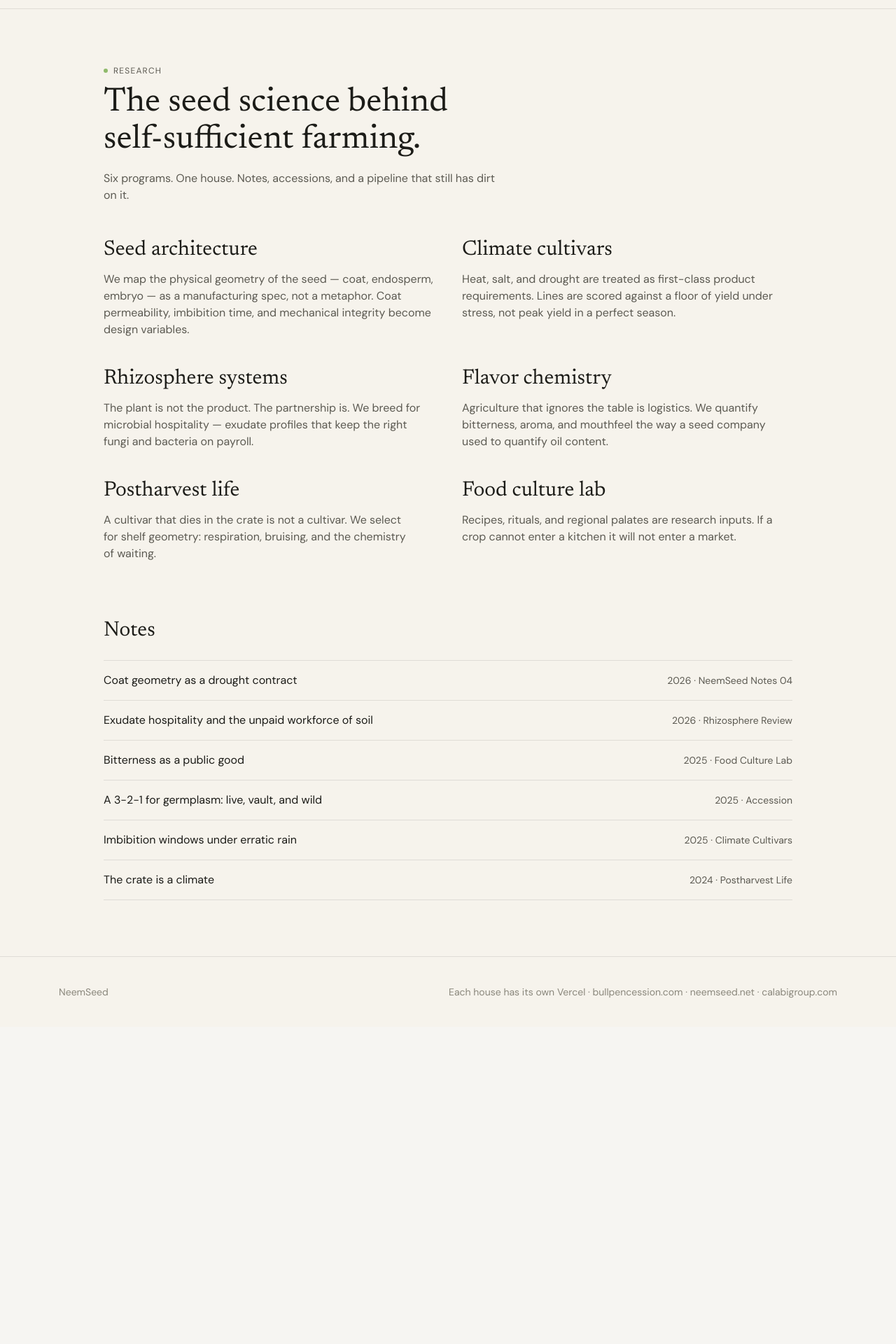
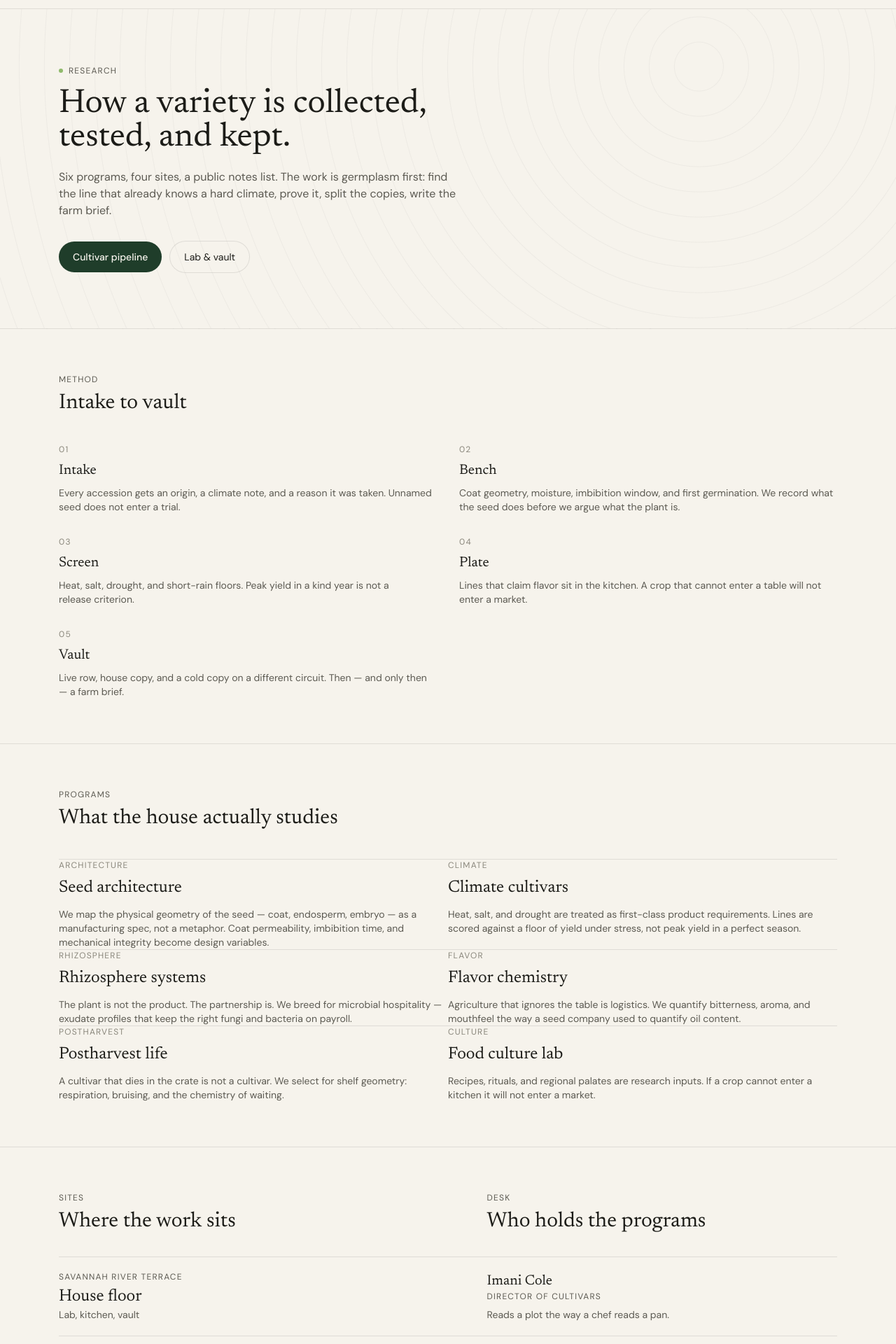
Before and after one commit to nbaldwin09/neemseed, a React (Vite) app: page /research in a window 1280 px wide. Shown: the part 60-1980 px from the top of the page at 70% size. Before the commit the page ends 1527 px from the top, so only its background shows below. Built offline with nearby package versions, Linux system fonts and the light colour scheme.

Commit message:
Make Research look like a working seed-science house

```diff
--- a/src/routes/research.tsx
+++ b/src/routes/research.tsx
@@ -1,35 +1,152 @@
-import { createFileRoute } from "@tanstack/react-router";
-import { SimplePage } from "@/components/simple-page";
-import { PAPERS, PROGRAMS } from "@/lib/neem/content";
+import { createFileRoute, Link } from "@tanstack/react-router";
+import { PAPERS, PEOPLE, PROGRAMS, SITES } from "@/lib/neem/content";
 
 export const Route = createFileRoute("/research")({ component: ResearchPage });
 
+const METHOD = [
+  {
+    step: "01",
+    title: "Intake",
+    body: "Every accession gets an origin, a climate note, and a reason it was taken. Unnamed seed does not enter a trial.",
+  },
+  {
+    step: "02",
+    title: "Bench",
+    body: "Coat geometry, moisture, imbibition window, and first germination. We record what the seed does before we argue what the plant is.",
+  },
+  {
+    step: "03",
+    title: "Screen",
+    body: "Heat, salt, drought, and short-rain floors. Peak yield in a kind year is not a release criterion.",
+  },
+  {
+    step: "04",
+    title: "Plate",
+    body: "Lines that claim flavor sit in the kitchen. A crop that cannot enter a table will not enter a market.",
+  },
+  {
+    step: "05",
+    title: "Vault",
+    body: "Live row, house copy, and a cold copy on a different circuit. Then — and only then — a farm brief.",
+  },
+];
+
 function ResearchPage() {
   return (
-    <SimplePage
-      kicker="Research"
-      title="The seed science behind self-sufficient farming."
-      lead="Six programs. One house. Notes, accessions, and a pipeline that still has dirt on it."
+    <main>
+      <section className="neem-wash border-b border-line">
+        <div className="mx-auto max-w-6xl px-5 py-16 sm:py-20">
+          <p className="flex items-center gap-2 text-xs uppercase tracking-widest text-muted">
+            <span className="inline-block h-1.5 w-1.5 rounded-full bg-dot" />
+            Research
+          </p>
+          <h1 className="mt-4 max-w-3xl font-display text-4xl leading-[1.08] sm:text-5xl">
+            How a variety is collected, tested, and kept.
+          </h1>
+          <p className="mt-5 max-w-xl text-muted">
+            Six programs, four sites, a public notes list. The work is germplasm first: find the line that already
+            knows a hard climate, prove it, split the copies, write the farm brief.
+          </p>
+          <div className="mt-8 flex flex-wrap gap-3">
+            <Link
+              to="/pipeline"
+              className="inline-flex h-11 items-center rounded-pill bg-accent px-5 text-sm font-medium text-accent-fg"
             >
-      <div className="grid gap-10 sm:grid-cols-2">
+              Cultivar pipeline
+            </Link>
+            <Link
+              to="/lab"
+              className="inline-flex h-11 items-center rounded-pill px-5 text-sm shadow-[0_0_0_1px_var(--color-line)]"
+            >
+              Lab & vault
+            </Link>
+          </div>
+        </div>
+      </section>
+
+      <section className="mx-auto max-w-6xl px-5 py-16">
+        <p className="text-xs uppercase tracking-widest text-muted">Method</p>
+        <h2 className="mt-2 font-display text-3xl">Intake to vault</h2>
+        <ol className="mt-10 grid gap-8 sm:grid-cols-2 lg:grid-cols-5">
+          {METHOD.map((m) => (
+            <li key={m.step}>
+              <p className="text-xs uppercase tracking-widest text-faint">{m.step}</p>
+              <h3 className="mt-2 font-display text-xl">{m.title}</h3>
+              <p className="mt-2 text-sm leading-relaxed text-muted">{m.body}</p>
+            </li>
+          ))}
+        </ol>
+      </section>
+
+      <section className="border-y border-line">
+        <div className="mx-auto max-w-6xl px-5 py-16">
+          <p className="text-xs uppercase tracking-widest text-muted">Programs</p>
+          <h2 className="mt-2 max-w-2xl font-display text-3xl">What the house actually studies</h2>
+          <div className="mt-10 grid gap-x-10 gap-y-12 sm:grid-cols-2">
             {PROGRAMS.map((p) => (
-          <article key={p.id}>
-            <h2 className="font-display text-3xl">{p.title}</h2>
-            <p className="mt-3 text-muted">{p.copy}</p>
+              <article key={p.id} className="border-t border-line pt-6">
+                <p className="text-xs uppercase tracking-widest text-faint">{p.id}</p>
+                <h3 className="mt-2 font-display text-2xl">{p.title}</h3>
+                <p className="mt-3 text-sm leading-relaxed text-muted">{p.copy}</p>
               </article>
             ))}
           </div>
-      <h2 className="mt-20 font-display text-3xl">Notes</h2>
-      <ul className="mt-6 divide-y divide-line border-y border-line">
+        </div>
+      </section>
+
+      <section className="mx-auto max-w-6xl px-5 py-16">
+        <div className="grid gap-14 lg:grid-cols-[1.1fr_0.9fr]">
+          <div>
+            <p className="text-xs uppercase tracking-widest text-muted">Sites</p>
+            <h2 className="mt-2 font-display text-3xl">Where the work sits</h2>
+            <ul className="mt-8 divide-y divide-line border-y border-line">
+              {SITES.map((s) => (
+                <li key={s.name} className="py-5">
+                  <p className="text-xs uppercase tracking-widest text-muted">{s.place}</p>
+                  <h3 className="mt-1 font-display text-2xl">{s.name}</h3>
+                  <p className="text-sm text-muted">{s.role}</p>
+                </li>
+              ))}
+            </ul>
+          </div>
+          <div>
+            <p className="text-xs uppercase tracking-widest text-muted">Desk</p>
+            <h2 className="mt-2 font-display text-3xl">Who holds the programs</h2>
+            <ul className="mt-8 divide-y divide-line border-y border-line">
+              {PEOPLE.map((p) => (
+                <li key={p.name} className="py-5">
+                  <h3 className="font-display text-xl">{p.name}</h3>
+                  <p className="text-xs uppercase tracking-widest text-muted">{p.role}</p>
+                  <p className="mt-2 text-sm text-muted">{p.note}</p>
+                </li>
+              ))}
+            </ul>
+          </div>
+        </div>
+      </section>
+
+      <section className="border-t border-line">
+        <div className="mx-auto max-w-6xl px-5 py-16">
+          <p className="text-xs uppercase tracking-widest text-muted">Notes</p>
+          <h2 className="mt-2 font-display text-3xl">What we have written down</h2>
+          <p className="mt-3 max-w-xl text-sm text-muted">
+            Internal notes and working papers. Not a journal wall. The record of what the screens actually showed.
+          </p>
+          <ul className="mt-8 divide-y divide-line border-y border-line">
             {PAPERS.map((p) => (
-          <li key={p.title} className="flex flex-col gap-1 py-4 sm:flex-row sm:items-baseline sm:justify-between">
+              <li
+                key={p.title}
+                className="flex flex-col gap-1 py-4 sm:flex-row sm:items-baseline sm:justify-between"
+              >
                 <span>{p.title}</span>
-            <span className="text-sm text-muted">
+                <span className="shrink-0 text-sm text-muted">
                   {p.year} · {p.venue}
                 </span>
               </li>
             ))}
           </ul>
-    </SimplePage>
+        </div>
+      </section>
+    </main>
   );
 }
```
Lines whose indentation alone changed are shown as unchanged.
